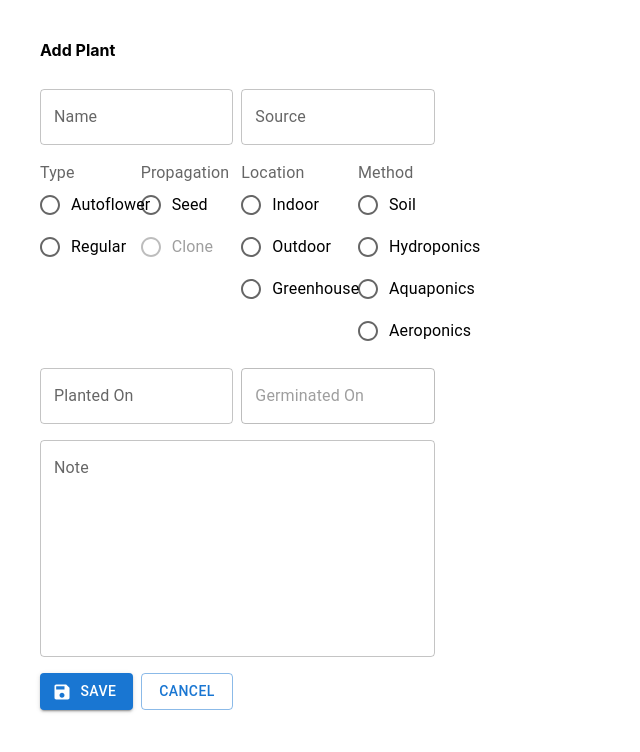
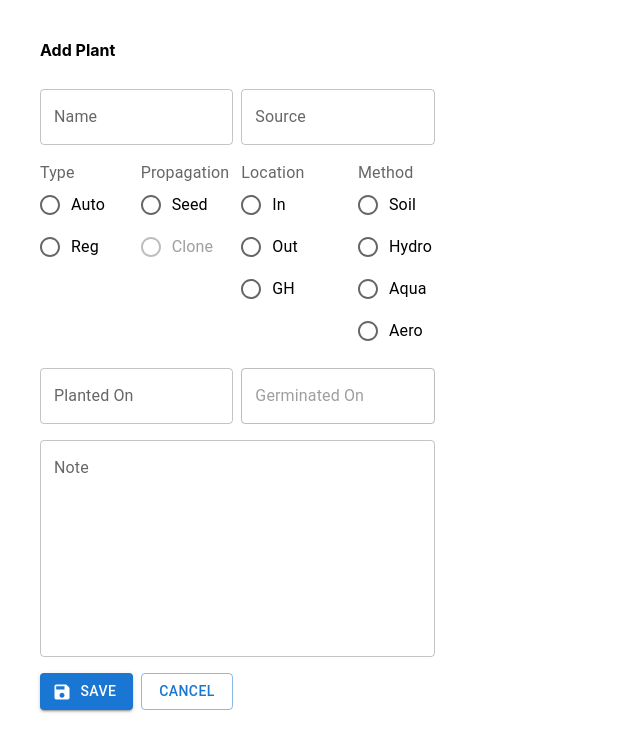
Before and after one commit to terrypinn/grow-log, a React (Create React App) app in the folder client/: page /plant/add in a window 1280 px wide. Shown: the top 752 px of the page, without its empty margins (0-640 px from the left). Built offline with nearby package versions, Linux system fonts and the light colour scheme.

Commit message:
Shorten radio btn labels

```diff
--- a/client/src/components/PlantAddEdit.js
+++ b/client/src/components/PlantAddEdit.js
@@ -126,8 +126,8 @@ export default function PlantAddEdit(props) {
               value={form.type}
               onChange={e => onChangeType(e.target.value)}
             >
-              <FormControlLabel value="Autoflower" control={<Radio />} label="Autoflower" />
-              <FormControlLabel value="Regular" control={<Radio />} label="Regular" />
+              <FormControlLabel value="Autoflower" control={<Radio />} label="Auto" />
+              <FormControlLabel value="Regular" control={<Radio />} label="Reg" />
             </RadioGroup>
           </FormControl>
         </Grid>
@@ -163,9 +163,9 @@ export default function PlantAddEdit(props) {
               value={form.location}
               onChange={e => updateForm({ location: e.target.value })}
             >
-              <FormControlLabel value="Indoor" control={<Radio />} label="Indoor" />
-              <FormControlLabel value="Outdoor" control={<Radio />} label="Outdoor" />
-              <FormControlLabel value="Greenhouse" control={<Radio />} label="Greenhouse" />
+              <FormControlLabel value="Indoor" control={<Radio />} label="In" />
+              <FormControlLabel value="Outdoor" control={<Radio />} label="Out" />
+              <FormControlLabel value="Greenhouse" control={<Radio />} label="GH" />
             </RadioGroup>
           </FormControl>
         </Grid>
@@ -179,9 +179,9 @@ export default function PlantAddEdit(props) {
               onChange={e => updateForm({ method: e.target.value })}
             >
               <FormControlLabel value="Soil" control={<Radio />} label="Soil" />
-              <FormControlLabel value="Hydroponics" control={<Radio />} label="Hydroponics" />
-              <FormControlLabel value="Aquaponics" control={<Radio />} label="Aquaponics" />
-              <FormControlLabel value="Aeroponics" control={<Radio />} label="Aeroponics" />
+              <FormControlLabel value="Hydroponics" control={<Radio />} label="Hydro" />
+              <FormControlLabel value="Aquaponics" control={<Radio />} label="Aqua" />
+              <FormControlLabel value="Aeroponics" control={<Radio />} label="Aero" />
             </RadioGroup>
           </FormControl>
         </Grid>
```
